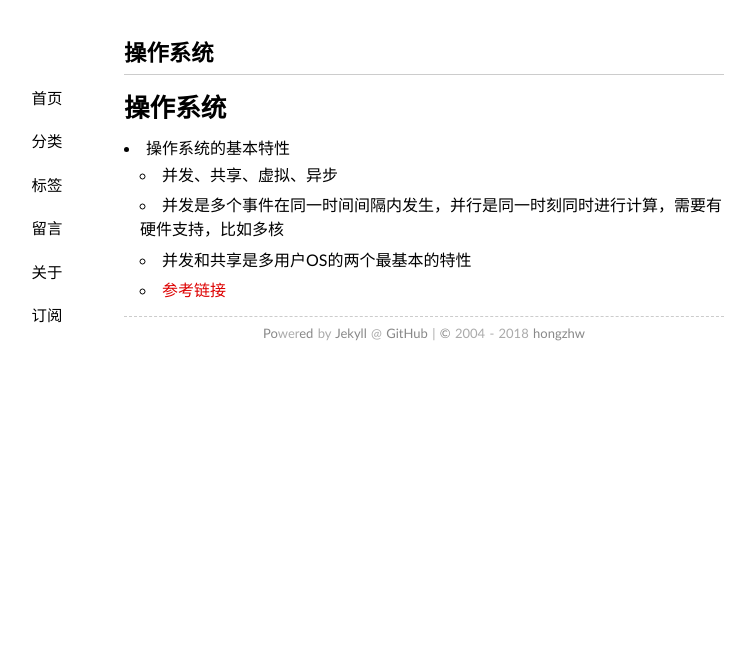
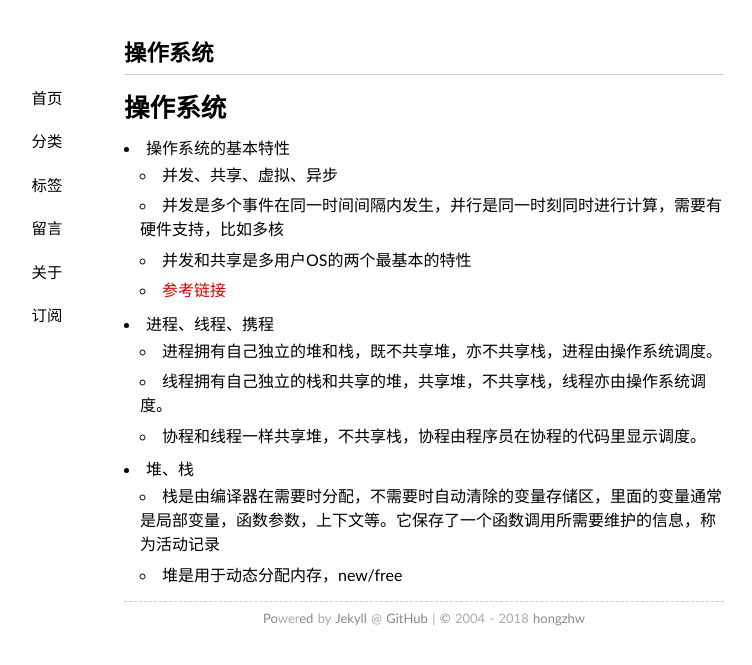
Before and after one commit to hongzhw/hongzhw.github.io, a Jekyll site: the page built from assets/notes/操作系统.md, in a window 1280 px wide. Shown: the top 665 px of the page, without its empty margins (216-968 px from the left). Built offline with Jekyll 4.4.1, drawn with Linux system fonts in a browser that asks for light colours; our own code applies the rules of GitHub Pages for plain Markdown files.

Commit message:
update notes

```diff
--- a/assets/notes/操作系统.md
+++ b/assets/notes/操作系统.md
@@ -5,3 +5,12 @@
   * 并发是多个事件在同一时间间隔内发生，并行是同一时刻同时进行计算，需要有硬件支持，比如多核
   * 并发和共享是多用户OS的两个最基本的特性
   * [参考链接](https://blog.csdn.net/gh6267/article/details/77891736)
+
+* 进程、线程、携程
+  * 进程拥有自己独立的堆和栈，既不共享堆，亦不共享栈，进程由操作系统调度。
+  * 线程拥有自己独立的栈和共享的堆，共享堆，不共享栈，线程亦由操作系统调度。
+  * 协程和线程一样共享堆，不共享栈，协程由程序员在协程的代码里显示调度。
+
+* 堆、栈
+  * 栈是由编译器在需要时分配，不需要时自动清除的变量存储区，里面的变量通常是局部变量，函数参数，上下文等。它保存了一个函数调用所需要维护的信息，称为活动记录
+  * 堆是用于动态分配内存，new/free
```
Also changed, not shown: assets/daily report/2018-08-23.md (+1 -0 lines), assets/notes/cpp笔记.md (added, +5 -0 lines), assets/notes/java笔记.md (+5 -0 lines), assets/notes/网络笔记.md (+7 -5 lines), assets/notes/面试笔试经历.md (+7 -11 lines), assets/接口文档.md (deleted, +0 -74 lines).
